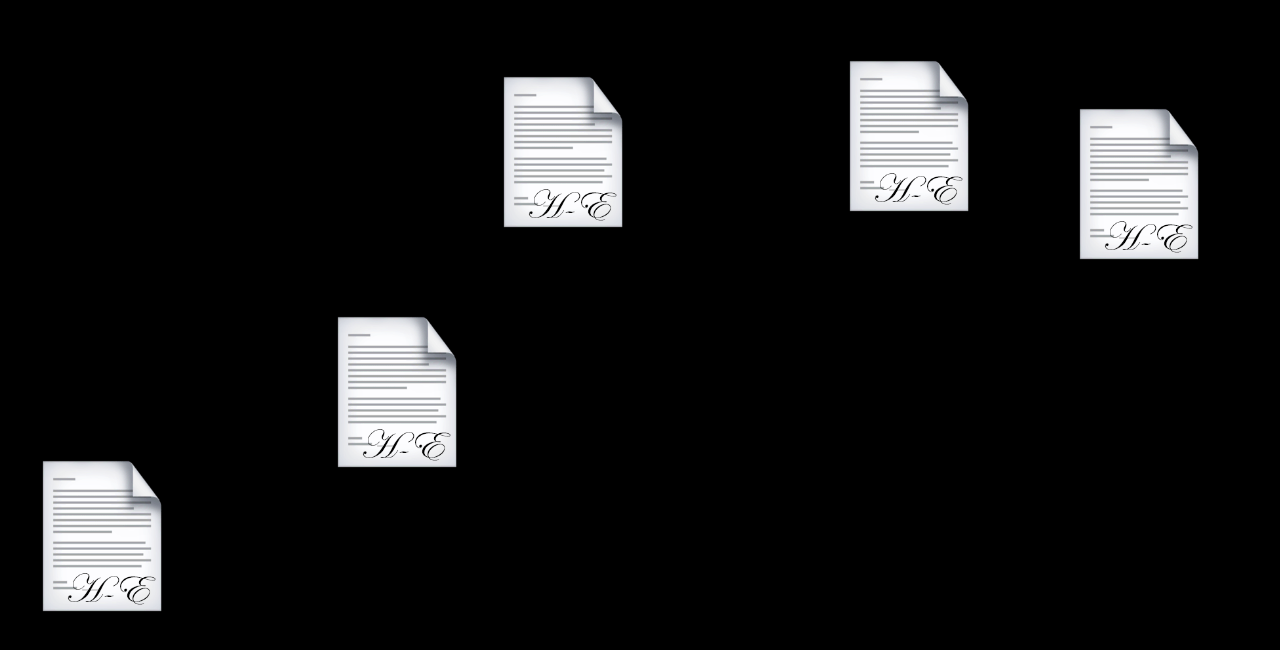
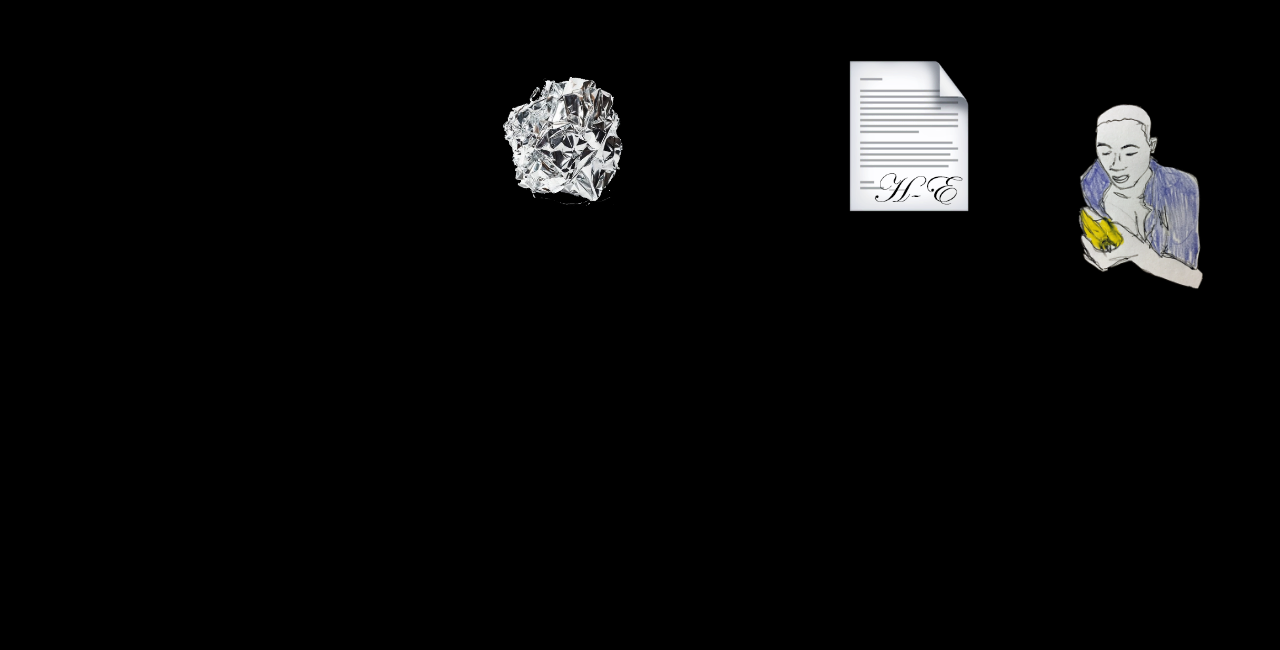
Before and after one commit to aquaresima/redesigned-barnacle, a plain HTML site: page index.html in a window 1280 px wide. Drawn offline with Linux system fonts and the light colour scheme.

Commit message:
version test 15 mai

```diff
--- a/index.html
+++ b/index.html
@@ -4,10 +4,9 @@
     <head>
         <meta charset="utf-8">
         <meta http-equiv="X-UA-Compatible" content="IE=edge">
-        <title>Collection MBH</title>
-        <meta name="description" content="À Jugaad, Le chef Manoj Sharma revisite la cuisine de toutes les régions d'Indes, enrichit des plus belles innovations culinaires et méthodes de cuissons modernes.
-        Inspirée d’ingrédients locaux et de saisons, les plats sont contemporains et savoureux.">
-        <meta name="keywords" content="Restaurant indien contemporain, festif, chef manoj sharma, paris, 2e arrondissement, Bar à cocktail, Indes, tandoor, grill, naan, bistronomique">
+        <title>cocoatlas</title>
+        <meta name="description" content="test">
+        <meta name="keywords" content="chocolate, cocoa">
         <meta name="viewport" content="minimal-ui, width=device-width, initial-scale=1, maximum-scale=1.0, user-scalable=no">
 
         <link rel="stylesheet" href="styles.css">
@@ -25,24 +24,24 @@
         </div>
 
         <div class="object">
-            <img src="ImgProtocol.png"/>
-            <a href="PageProtocol.jpg"></a>
+            <img src="ImgLison.png"/>
+            <a href="PageLison.pdf"></a>
         </div>
 
         <div class="object">
+            <img src="ImgRaphaelle.png"/>
+            <a href="PageRaphaelle.jpg"></a>
+        </div>
+
+        <!-- <div class="object">
             <img src="ImgProtocol.png"/>
             <a href="PageProtocol.jpg"></a>
-        </div>
+        </div> -->
 
-        <div class="object">
+        <!-- <div class="object">
             <img src="ImgProtocol.png"/>
             <a href="PageProtocol.jpg"></a>
-        </div>
-
-        <div class="object">
-            <img src="ImgProtocol.png"/>
-            <a href="PageProtocol.jpg"></a>
-        </div>
+        </div> -->
 
 
     </body>
--- a/styles.css
+++ b/styles.css
@@ -53,27 +53,27 @@ body {
 }
 
 .object:nth-child(1) {
-  left: 2%;
-  top: 30%;
+  left: 9%;
+  top: 49%;
 }
 
 .object:nth-child(2) {
   left: 53%;
-  top: 28%;
+  top: 27%;
 }
 
 .object:nth-child(3) {
-  left: 29%;
-  top: 1%;
+  left: 6%;
+  top: 81%;
 }
 
 .object:nth-child(4) {
-  left: 4%;
-  top: 13%;
+  left: 8%;
+  top: 5%;
 }
 
 .object:nth-child(5) {
-  left: 56%;
-  top: 12%;
+  left: 64%;
+  top: 52%;
 }
 /*# sourceMappingURL=styles.css.map */
```
Also changed, not shown: ImgLison.jpg (added), ImgLison.png (added), ImgRaphaelle.png (added), PageLison.jpg (added), PageRaphaelle.jpg (added), 2 other files.
